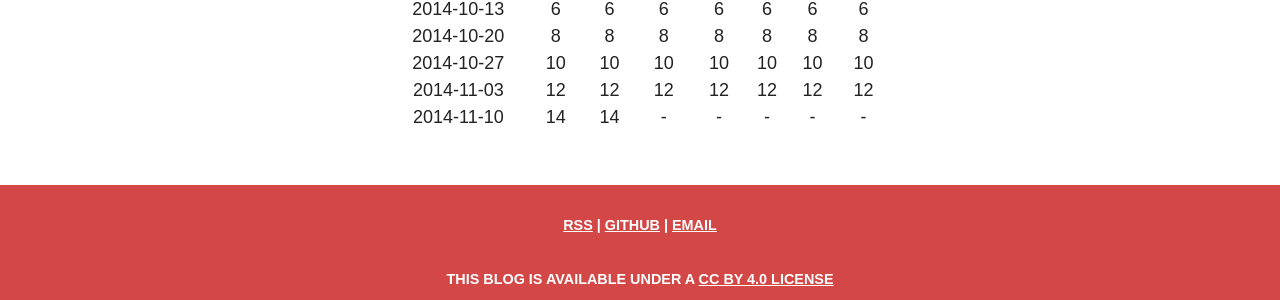
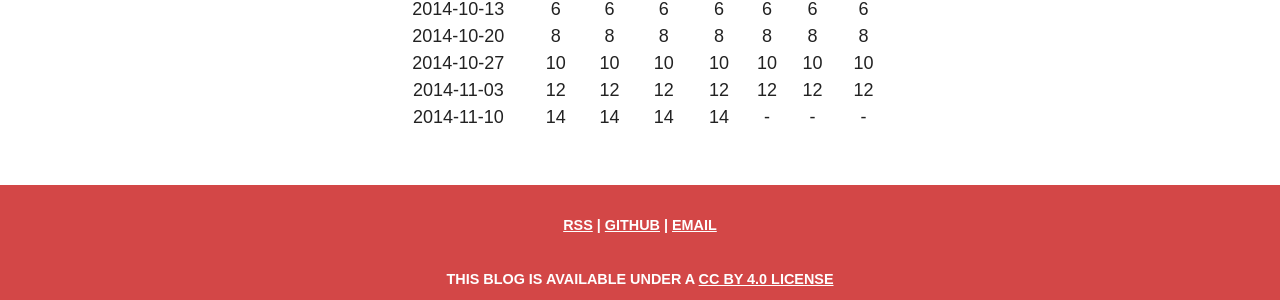
Before and after one commit to davidxmoody/davidxmoody.com, a Jekyll site: the page built from _posts/2014-09-29-100-push-ups-the-ultimate-slow-gains-experiment.md, in a window 1280 px wide. Shown: the part 1894-2194 px from the top of the page. Built offline with Jekyll 4.4.1, drawn with Linux system fonts in a browser that asks for light colours.

Commit message:
Updated habits

```diff
--- a/_posts/2014-09-29-100-push-ups-the-ultimate-slow-gains-experiment.md
+++ b/_posts/2014-09-29-100-push-ups-the-ultimate-slow-gains-experiment.md
@@ -38,4 +38,4 @@ I'm also writing about it on this blog for public accountability. In fact, rathe
 | 2014-10-20    |  8  |  8  |  8  |  8  |  8  |  8  |  8  |
 | 2014-10-27    | 10  | 10  | 10  | 10  | 10  | 10  | 10  |
 | 2014-11-03    | 12  | 12  | 12  | 12  | 12  | 12  | 12  |
-| 2014-11-10    | 14  | 14  |  -  |  -  |  -  |  -  |  -  |
+| 2014-11-10    | 14  | 14  | 14  | 14  |  -  |  -  |  -  |
```
Also changed, not shown: 2 other files.
